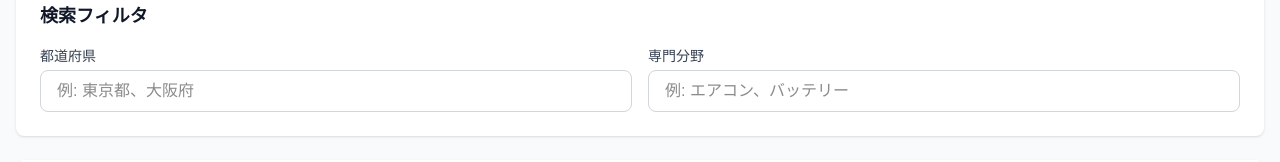
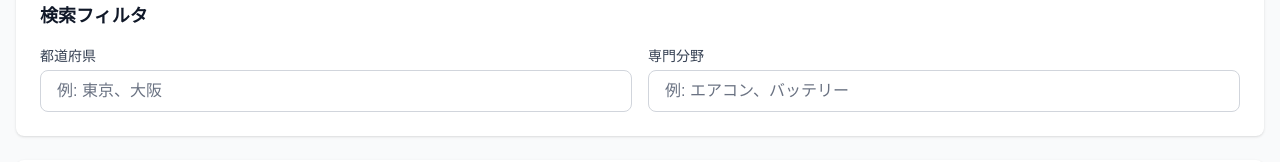
Before and after one commit to yasuhiro-jj/camper-repair-railway, a Next.js app in the folder frontend/: page /partner in a window 1280 px wide. Shown: the part 178-340 px from the top of the page. Built offline with nearby package versions, Linux system fonts and the light colour scheme; no server answers.

Commit message:
feat(frontend): improve partner filters and text color

```diff
--- a/frontend/app/partner/page.tsx
+++ b/frontend/app/partner/page.tsx
@@ -93,8 +93,8 @@
                   type="text"
                   value={filterPrefecture}
                   onChange={(e) => setFilterPrefecture(e.target.value)}
-                  placeholder="例: 東京都、大阪府"
-                  className="w-full px-4 py-2 border border-gray-300 rounded-lg focus:ring-2 focus:ring-blue-500 focus:border-transparent"
+                  placeholder="例: 東京、大阪"
+                  className="w-full px-4 py-2 border border-gray-300 rounded-lg focus:ring-2 focus:ring-blue-500 focus:border-transparent text-gray-900 placeholder:text-gray-500"
                 />
               </div>
               <div>
@@ -106,7 +106,7 @@
                   value={filterSpecialty}
                   onChange={(e) => setFilterSpecialty(e.target.value)}
                   placeholder="例: エアコン、バッテリー"
-                  className="w-full px-4 py-2 border border-gray-300 rounded-lg focus:ring-2 focus:ring-blue-500 focus:border-transparent"
+                  className="w-full px-4 py-2 border border-gray-300 rounded-lg focus:ring-2 focus:ring-blue-500 focus:border-transparent text-gray-900 placeholder:text-gray-500"
                 />
               </div>
             </div>
--- a/frontend/components/Partner/ShopList.tsx
+++ b/frontend/components/Partner/ShopList.tsx
@@ -32,10 +32,19 @@
     try {
       const shopList = await partnerShopApi.getShops(
         'アクティブ', // アクティブな店舗のみ
-        prefecture,
+        undefined, // 都道府県はフロント側で部分一致フィルタ
         specialty
       );
-      setShops(shopList);
+
+      let filteredShops = shopList;
+      if (prefecture && prefecture.trim()) {
+        const prefectureLower = prefecture.toLowerCase().trim();
+        filteredShops = shopList.filter((shop) =>
+          (shop.prefecture || '').toLowerCase().includes(prefectureLower)
+        );
+      }
+
+      setShops(filteredShops);
     } catch (err: any) {
       console.error('パートナー修理店一覧取得エラー:', err);
 
```
